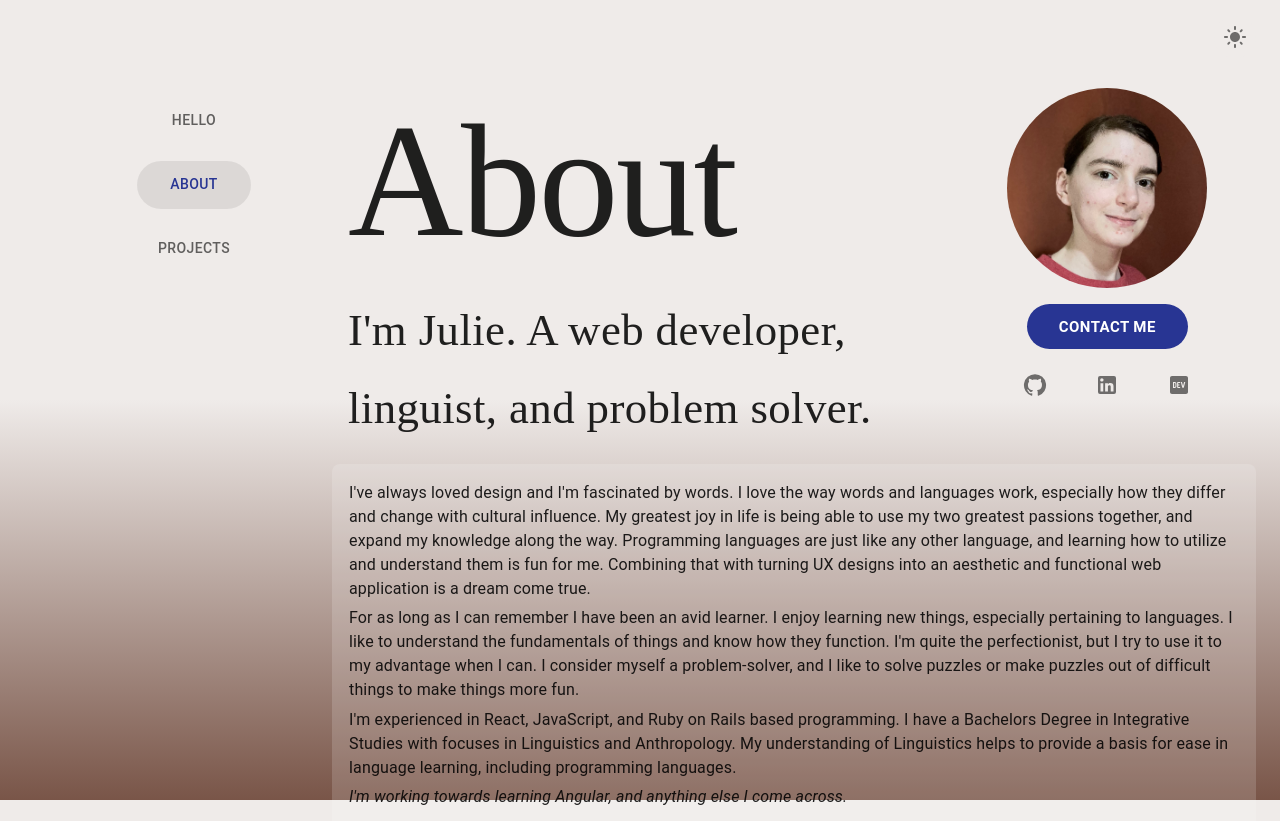
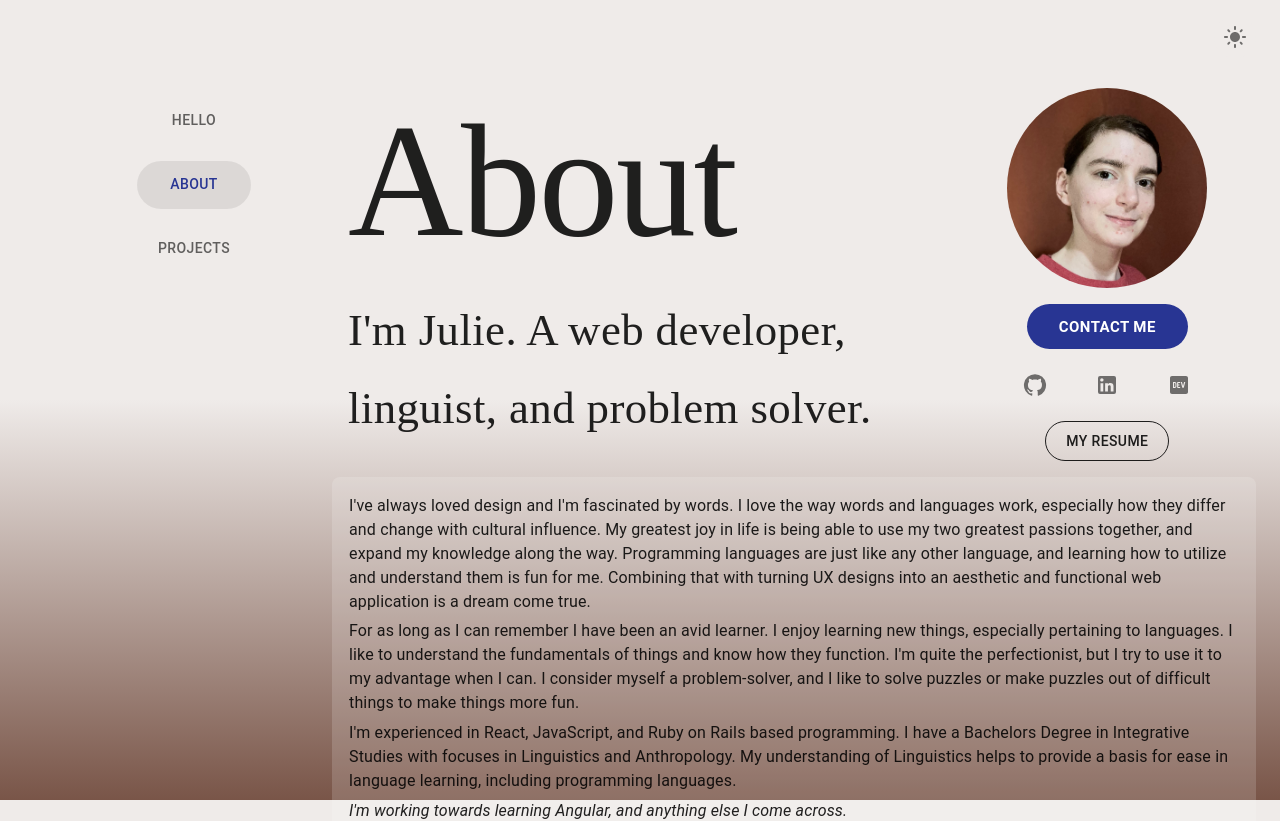
Before and after one commit to mailauki/portfolio-v3, a Next.js app: page /about in a window 1280 px wide. Shown: the top 821 px of the page. Built offline with nearby package versions, Linux system fonts and the light colour scheme.

Commit message:
add resume

```diff
--- a/app/about/page.tsx
+++ b/app/about/page.tsx
@@ -1,10 +1,4 @@
-import {
-  Avatar,
-  Button,
-  Stack,
-  Typography,
-  Link as Anchor,
-} from "@mui/material";
+import { Avatar, Button, Link, Stack, Typography } from "@mui/material";
 import Grid from "@mui/material/Grid2";
 
 import styles from "@/app/page.module.css";
@@ -53,12 +47,11 @@ export default function About() {
           <Button
             disableElevation
             color="primary"
-            component={Anchor}
+            component={Link}
             href="mailto:juliemevans17@gmail.com"
             size="large"
             sx={{
               fontWeight: 600,
-              mt: 2,
               padding: "0.6rem 2rem",
             }}
             variant="contained"
@@ -66,6 +59,18 @@ export default function About() {
             Contact Me
           </Button>
           <SocialLinks />
+          <Button
+            download
+            color="inherit"
+            component={Link}
+            href="/JulieEvansResume.pdf"
+            sx={{
+              padding: "0.4rem 1.25rem",
+            }}
+            variant="outlined"
+          >
+            My Resume
+          </Button>
         </Stack>
       </Grid>
       <Grid size={12}>
```
Also changed, not shown: 1 other file (tests, documents, lock files or other folders).
